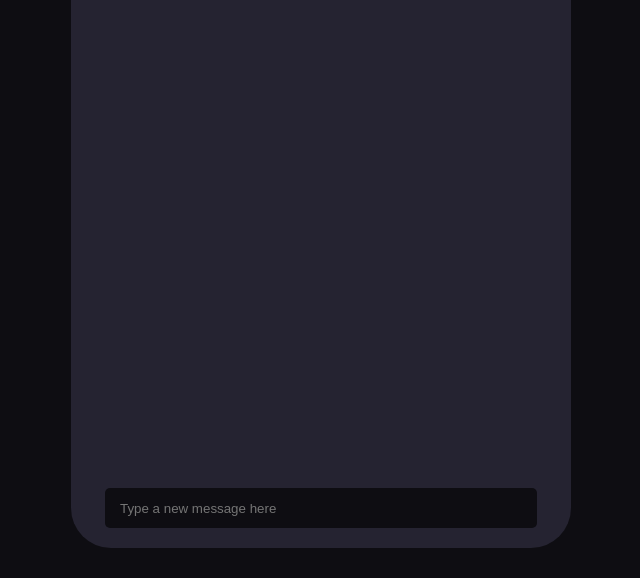
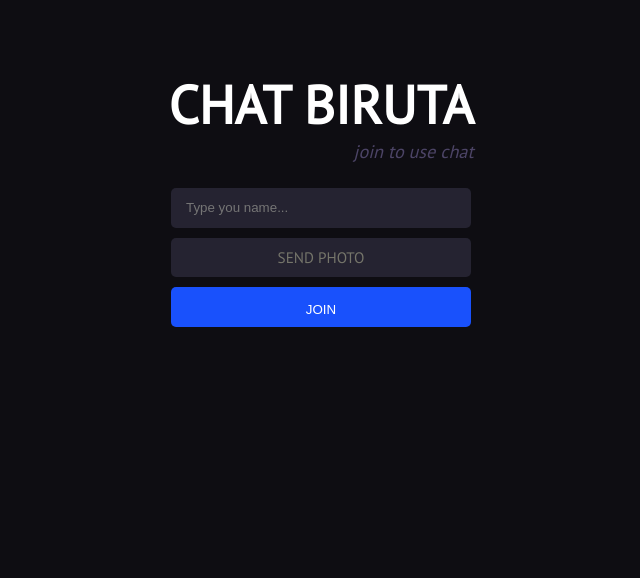
Before and after one commit to gabrielduete/chat, a React (Create React App) app: page / in a window 1280 px wide. Shown: the part 202-780 px from the top of the page, without its empty margins (319-959 px from the left). Built offline with nearby package versions, Linux system fonts and the light colour scheme; no server answers.

Commit message:
feat: create sctructure home page

```diff
--- a/package.json
+++ b/package.json
@@ -8,6 +8,7 @@
     "@testing-library/user-event": "^13.2.1",
     "react": "^18.1.0",
     "react-dom": "^18.1.0",
+    "react-router-dom": "6",
     "react-scripts": "5.0.1",
     "react-scrollable-feed": "^1.3.1",
     "socket.io-client": "^4.5.1",
--- a/src/App.js
+++ b/src/App.js
@@ -1,12 +1,18 @@
 import React from "react"
 import Chat from "./components/Chat/index"
+import Home from "./components/Home"
 import GlobalStyles from "./styles/global"
+
+import { Routes, Route } from "react-router-dom"
 
 function App() {
   return (
     <>
       <GlobalStyles />
-      <Chat />
+      <Routes>
+        <Route path="/" element={<Home />} />
+        <Route path="/chat" element={<Chat />} />
+      </Routes>
     </>
   )
 }
--- a/src/components/Home/index.js
+++ b/src/components/Home/index.js
@@ -3,7 +3,20 @@ import React from "react"
 import * as S from "./styles"
 
 const Home = () => {
-  return <S.Title>Chat Biruta</S.Title>
+  return (
+    <S.Wrapper>
+      <S.Header>
+        <S.Title>CHAT BIRUTA</S.Title>
+        <S.Subtitle>join to use chat</S.Subtitle>
+      </S.Header>
+      <S.Form>
+        <S.InputName type="text" placeholder="Type you name..." />
+        <S.InputImage id="files" type="file" class="hidden" />
+        <S.LabelInput for="files">Send Photo</S.LabelInput>
+        <S.InputJoin type="submit" value="JOIN" />
+      </S.Form>
+    </S.Wrapper>
+  )
 }
 
 export default Home
--- a/src/components/Home/styles.js
+++ b/src/components/Home/styles.js
@@ -0,0 +1,84 @@
+import styled from "styled-components"
+
+export const Wrapper = styled.main`
+  display: flex;
+  flex-direction: column;
+  align-items: center;
+  justify-content: center;
+  height: 100vh;
+`
+
+export const Header = styled.header`
+  display: flex;
+  flex-direction: column;
+`
+
+export const Title = styled.h1`
+  font-size: 3.5em;
+`
+
+export const Subtitle = styled.p`
+  font-size: 1.2em;
+  font-style: italic;
+  align-self: flex-end;
+  color: var(--black-weak-2);
+`
+
+export const Form = styled.form`
+  margin-top: 25px;
+  width: 300px;
+`
+
+export const InputName = styled.input`
+  height: 40px;
+  padding: 15px;
+  width: 100%;
+  outline: none;
+
+  border: none;
+  border-radius: 5px;
+  background-color: var(--black-strong);
+  color: var(--white);
+`
+
+export const InputImage = styled.input`
+  height: 40px;
+  padding: 15px;
+  margin-top: 10px;
+  width: 100%;
+  outline: none;
+  display: none;
+
+  border: none;
+  border-radius: 5px;
+  background-color: var(--black-strong);
+  color: var(--white);
+`
+
+export const LabelInput = styled.label`
+  padding: 10px;
+  border-radius: 5px;
+  width: 100%;
+  display: block;
+  margin-top: 10px;
+  text-align: center;
+
+  background-color: var(--black-strong);
+  color: var(--gray-strong);
+  text-transform: uppercase;
+  cursor: pointer;
+`
+
+export const InputJoin = styled.input`
+  height: 40px;
+  padding: 15px;
+  margin-top: 10px;
+  width: 100%;
+  outline: none;
+
+  border: none;
+  border-radius: 5px;
+  background-color: var(--blue-strong);
+  color: var(--white);
+  cursor: pointer;
+`
--- a/src/index.js
+++ b/src/index.js
@@ -2,15 +2,15 @@ import React from "react"
 import ReactDOM from "react-dom/client"
 import App from "./App"
 import reportWebVitals from "./reportWebVitals"
+import { BrowserRouter } from "react-router-dom"
 
 const root = ReactDOM.createRoot(document.getElementById("root"))
 root.render(
   <React.StrictMode>
-    <App />
+    <BrowserRouter>
+      <App />
+    </BrowserRouter>
   </React.StrictMode>
 )
 
-// If you want to start measuring performance in your app, pass a function
-// to log results (for example: reportWebVitals(console.log))
-// or send to an analytics endpoint. Learn more: https://bit.ly/CRA-vitals
 reportWebVitals()
--- a/src/styles/global.js
+++ b/src/styles/global.js
@@ -5,9 +5,11 @@ const GlobalStyles = createGlobalStyle`
     // Colors
     --white: #ffff;
     --gray: #5F627A;
+    --gray-strong: #75756A;
     --black: #0E0D12;
     --black-strong: #252331;
     --black-weak: #343145;
+    --black-weak-2: #4c4466;
     --blue-strong: #1951FC;
     --blue-weak: #3384FE;
     // Spaces
@@ -35,7 +37,6 @@ const GlobalStyles = createGlobalStyle`
   ::-webkit-scrollbar {
     width: 5px;
   }
-
   ::-webkit-scrollbar-track {
     background: none;
   }
```
Also changed, not shown: 1 other file (tests, documents, lock files or other folders).
